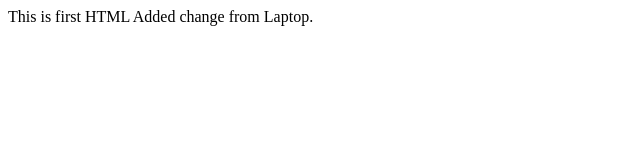
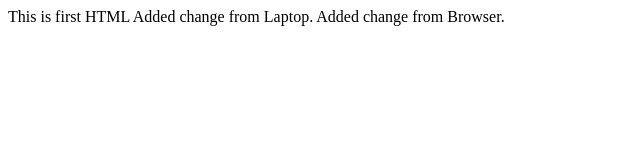
Before and after one commit to shrenikpshah/TestProject1, a plain HTML site: page Index.html in a window 1280 px wide. Shown: the whole page, without its empty margins (0-640 px from the left). Drawn offline with Linux system fonts and the light colour scheme.

Commit message:
Update Index.html

```diff
--- a/Index.html
+++ b/Index.html
@@ -1,4 +1,5 @@
 <HTML>
 This is first HTML
 Added change from Laptop.
+  Added change from Browser.
 </HTML>
```
